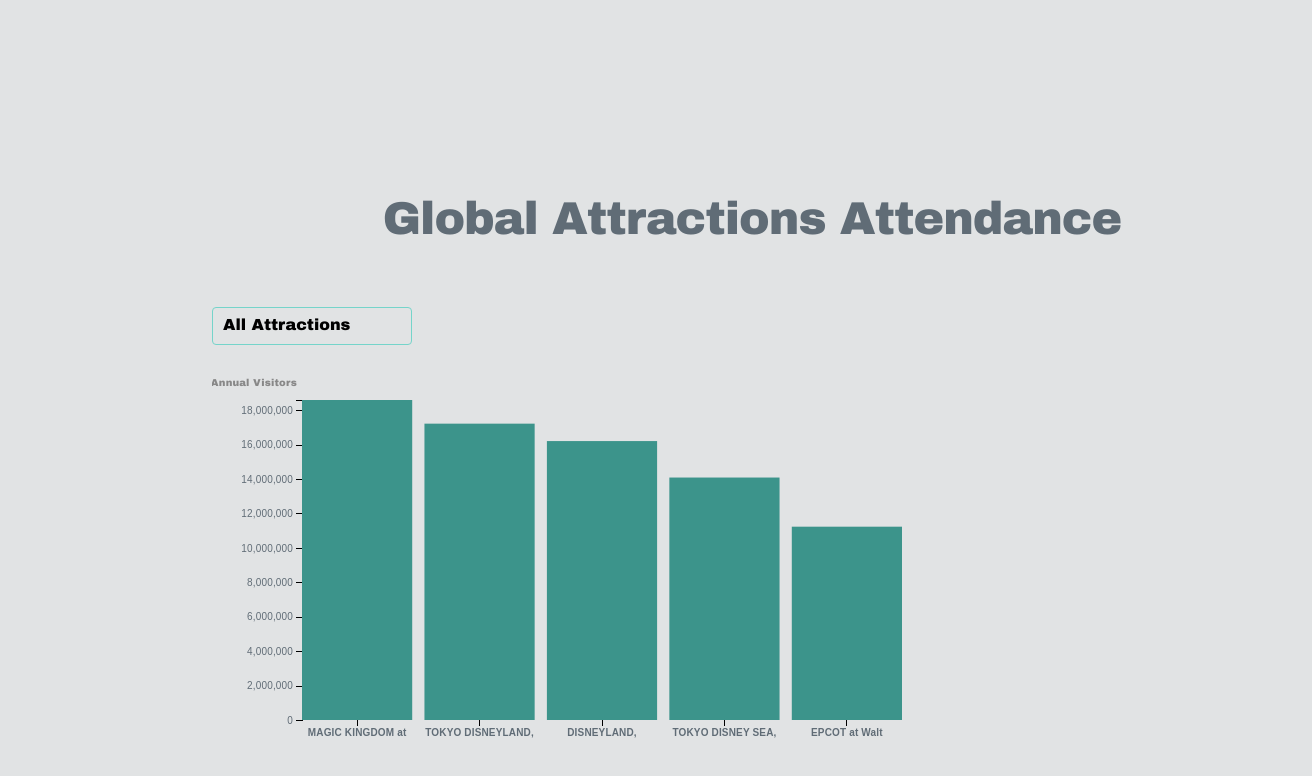
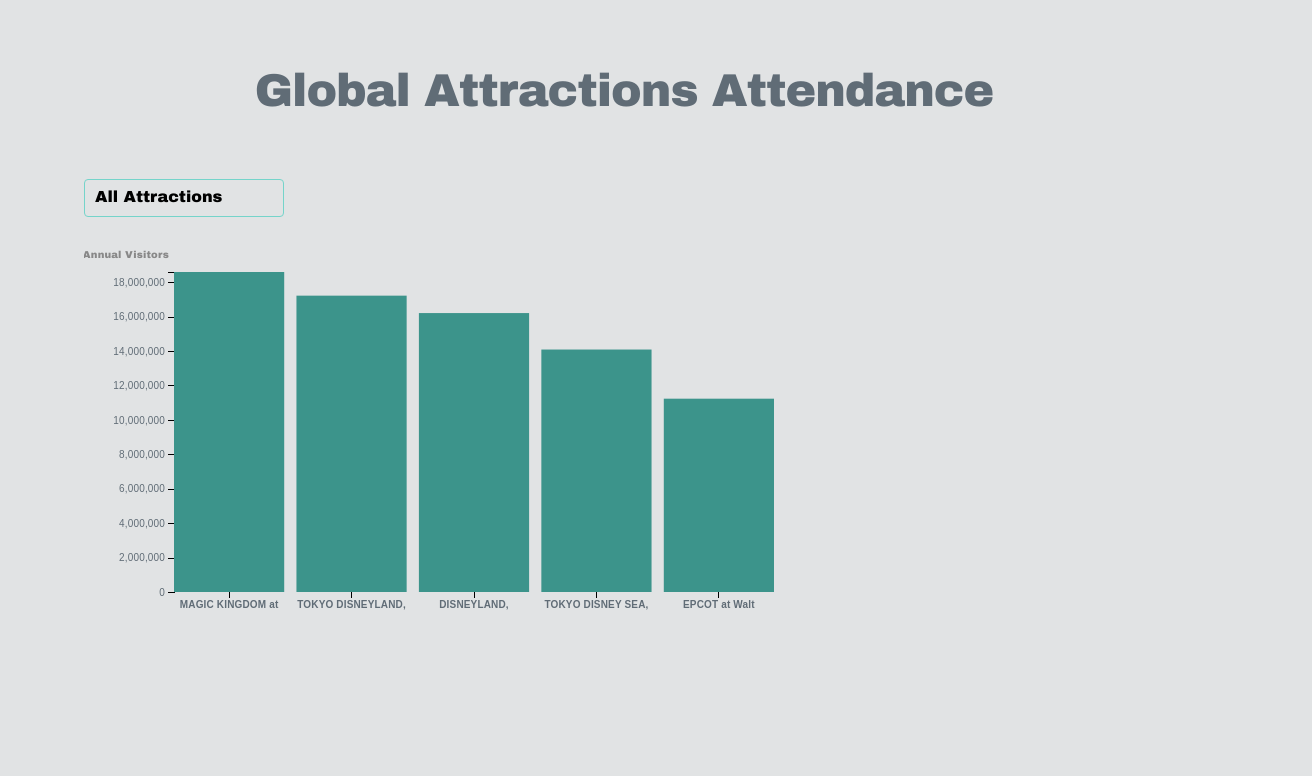
Before and after one commit to adrizhao2/GlobalAttractionsAttendance, a plain HTML site: page index.html in a window 1280 px wide. Shown: the whole page, 1312 px wide, since content can reach past the window. Drawn offline with nearby package versions, Linux system fonts and the light colour scheme.

Commit message:
final style

```diff
--- a/style.css
+++ b/style.css
@@ -3,8 +3,8 @@
 /****************/
 
 .container{
-  margin-top: 15%;
-  margin-left: 15%;
+  margin-top: 5%;
+  margin-left: 5%;
 }
 
 body {
```
